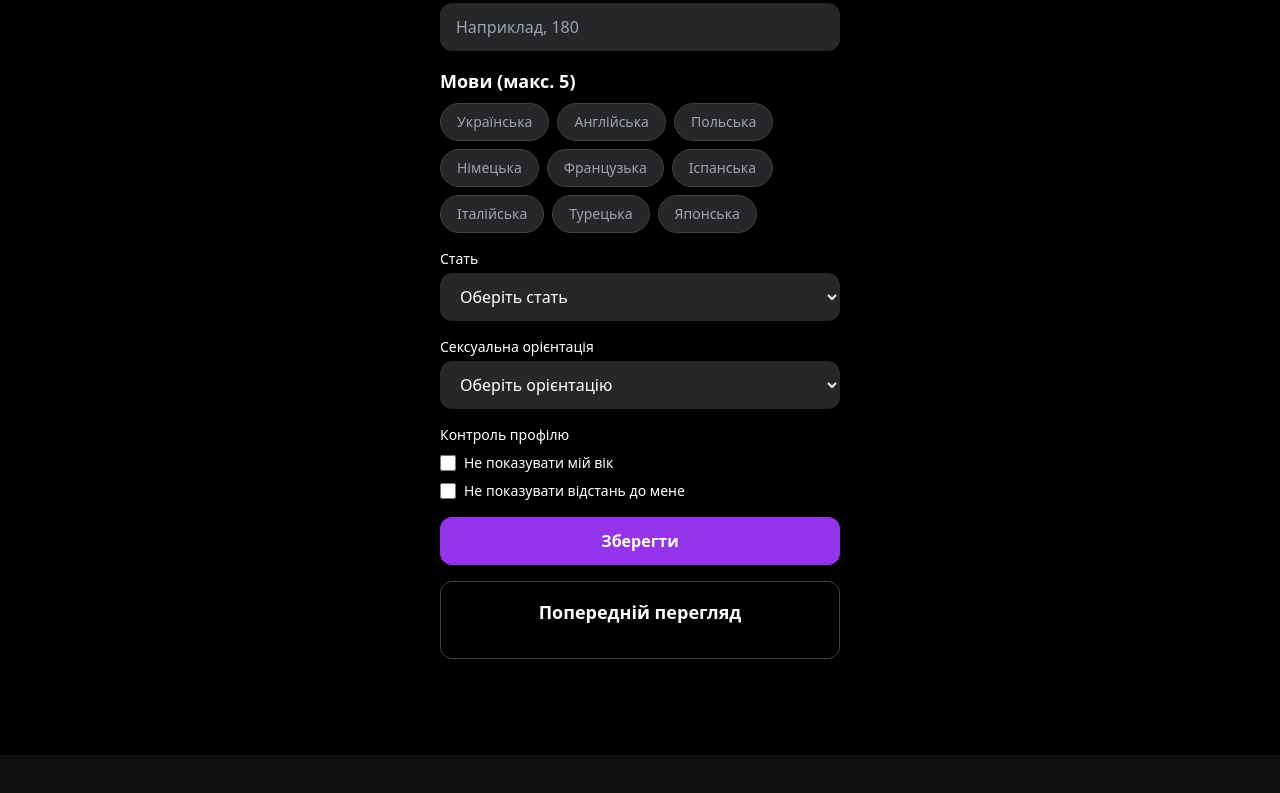
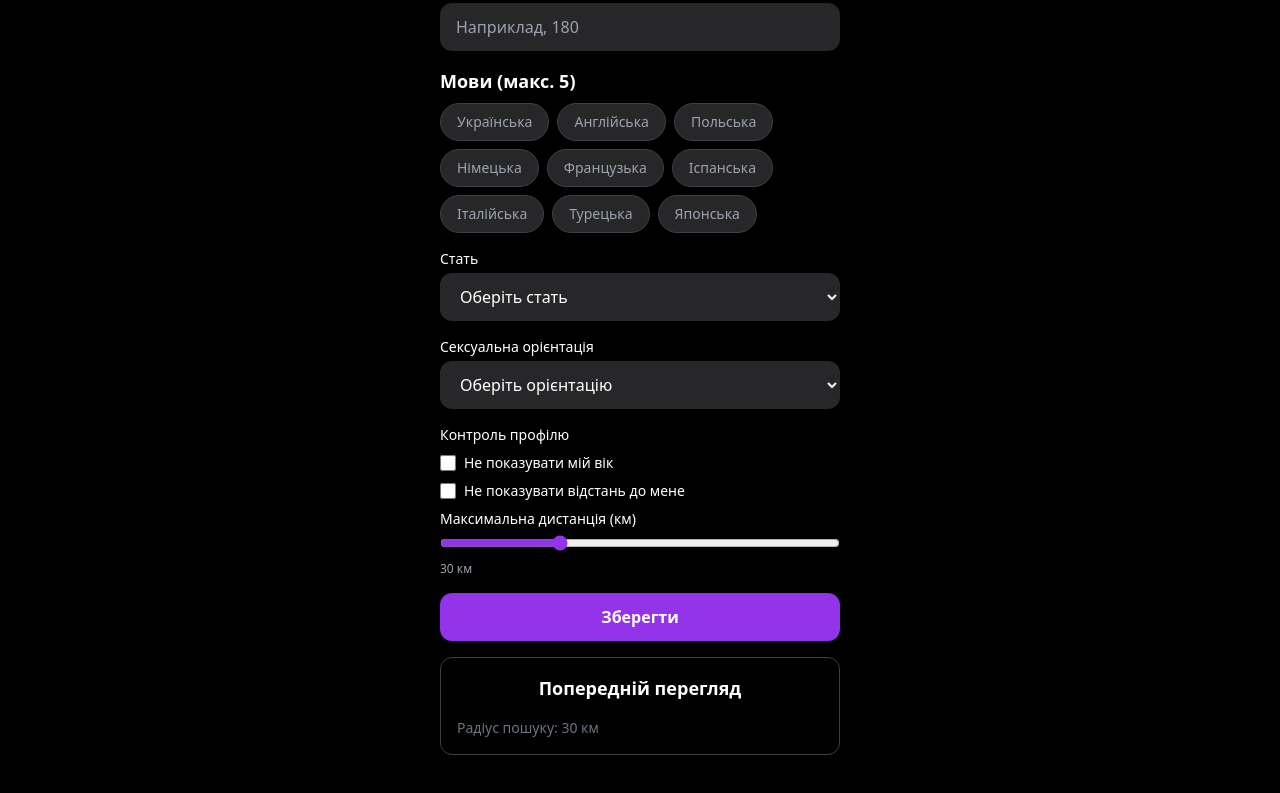
Before and after one commit to Sagotua/Catchyou, a React (Create React App) app: page /edit-profile in a window 1280 px wide. Shown: the part 2701-3494 px from the top of the page. Before the commit the page ends 3456 px from the top, so only its background shows below. Built offline with nearby package versions, Linux system fonts and the light colour scheme.

Commit message:
Add distance preference slider to profile

```diff
--- a/src/EditProfileScreen.jsx
+++ b/src/EditProfileScreen.jsx
@@ -61,7 +61,8 @@ export default function EditProfileScreen() {
     gender: "",
     orientation: "",
     hideAge: false,
-    hideDistance: false
+    hideDistance: false,
+    maxDistance: 30
   };
 
   const [profile, setProfile] = useState(defaultProfile);
@@ -619,6 +620,24 @@ export default function EditProfileScreen() {
               />
               <span className="text-sm">Не показувати відстань до мене</span>
             </label>
+
+            <div className="w-full mt-4">
+              <label className="block mb-1 text-sm">
+                Максимальна дистанція (км)
+              </label>
+              <input
+                type="range"
+                name="maxDistance"
+                min="1"
+                max="100"
+                value={profile.maxDistance}
+                onChange={handleChange}
+                className="w-full accent-purple-600"
+              />
+              <p className="text-xs text-gray-400 mt-1">
+                {profile.maxDistance} км
+              </p>
+            </div>
           </div>
         </div>
 
@@ -672,6 +691,9 @@ export default function EditProfileScreen() {
               {profile.location && <p>Місто: {profile.location}</p>}
               {profile.relationshipGoal && <p>Ціль стосунків: {profile.relationshipGoal}</p>}
               {!profile.hideAge && profile.height && <p>Зріст: {profile.height} см</p>}
+              {!profile.hideDistance && profile.maxDistance && (
+                <p>Радіус пошуку: {profile.maxDistance} км</p>
+              )}
             </div>
 
             {profile.media.length > 0 && (
--- a/src/UserProfileScreen.jsx
+++ b/src/UserProfileScreen.jsx
@@ -63,6 +63,9 @@ export default function UserProfileScreen() {
         {profile.orientation && <p>Орієнтація: {profile.orientation}</p>}
         {profile.height && !profile.hideAge && (
           <p>Зріст: {profile.height} см</p>
+        )}
+        {profile.maxDistance && !profile.hideDistance && (
+          <p>Радіус пошуку: {profile.maxDistance} км</p>
         )}
       </div>
 
```
